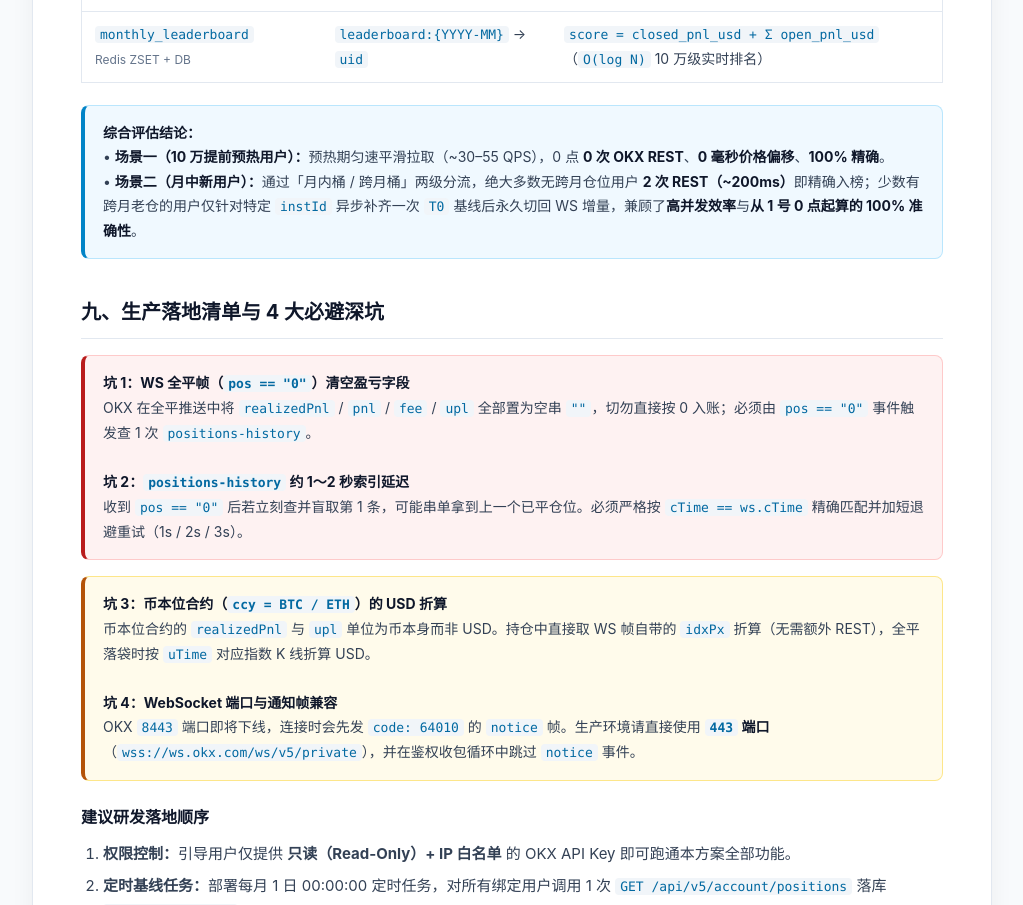
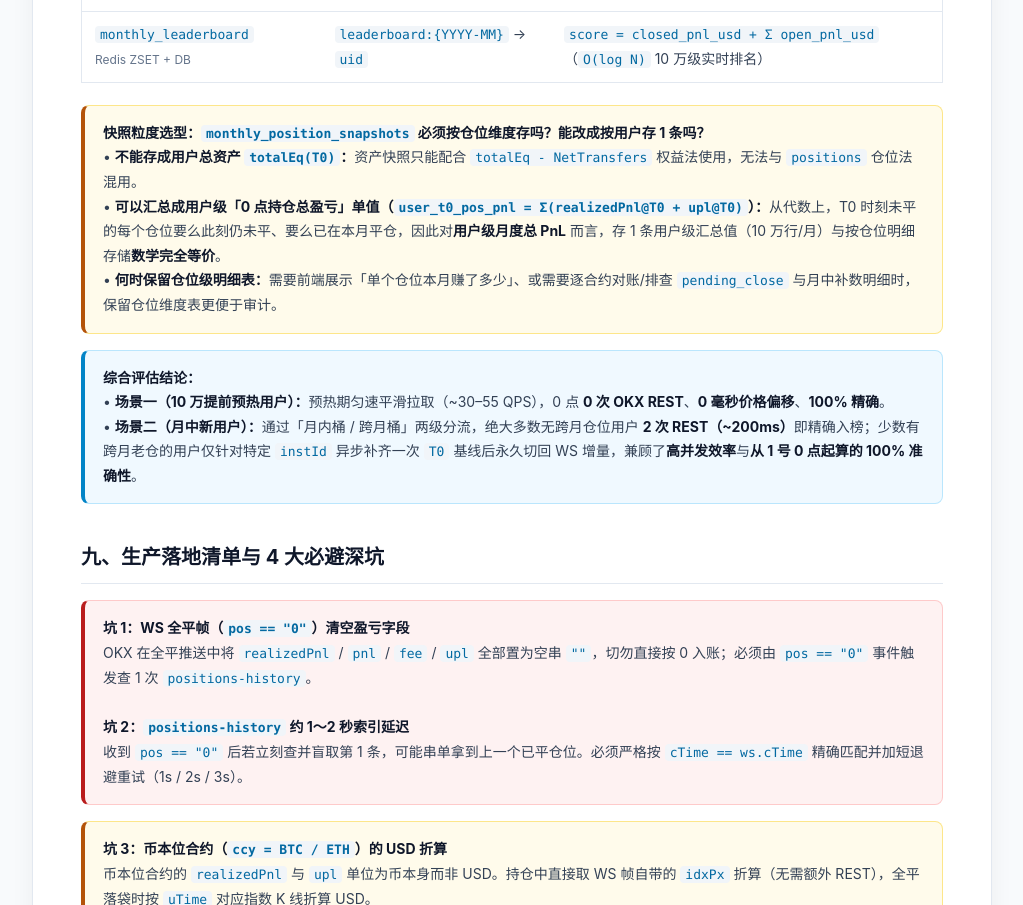
Before and after one commit to sydowma/okx-pnl-verifier, a plain HTML site: page report.html in a window 1280 px wide. Shown: the part 9955-10860 px from the top of the page, without its empty margins (128-1151 px from the left). Drawn offline with Linux system fonts and the light colour scheme.

Commit message:
docs: clarify user-level vs position-level T0 snapshot granularity in report.html

```diff
--- a/report.html
+++ b/report.html
@@ -965,6 +965,13 @@ MonthlyPnL = closed_pnl_usd + sum(open_positions_pnl.values())
         </tbody>
       </table>
 
+      <div class="callout callout-amber">
+        <strong>快照粒度选型：<code>monthly_position_snapshots</code> 必须按仓位维度存吗？能改成按用户存 1 条吗？</strong><br/>
+        • <strong>不能存成用户总资产 <code>totalEq(T0)</code>：</strong>资产快照只能配合 <code>totalEq - NetTransfers</code> 权益法使用，无法与 <code>positions</code> 仓位法混用。<br/>
+        • <strong>可以汇总成用户级「0 点持仓总盈亏」单值（<code>user_t0_pos_pnl = Σ(realizedPnl@T0 + upl@T0)</code>）：</strong>从代数上，T0 时刻未平的每个仓位要么此刻仍未平、要么已在本月平仓，因此对<strong>用户级月度总 PnL</strong> 而言，存 1 条用户级汇总值（10 万行/月）与按仓位明细存储<strong>数学完全等价</strong>。<br/>
+        • <strong>何时保留仓位级明细表：</strong>需要前端展示「单个仓位本月赚了多少」、或需要逐合约对账/排查 <code>pending_close</code> 与月中补数明细时，保留仓位维度表更便于审计。
+      </div>
+
       <div class="callout callout-blue">
         <strong>综合评估结论：</strong><br/>
         • <strong>场景一（10 万提前预热用户）：</strong>预热期匀速平滑拉取（~30–55 QPS），0 点 <strong>0 次 OKX REST</strong>、<strong>0 毫秒价格偏移</strong>、<strong>100% 精确</strong>。<br/>
```
